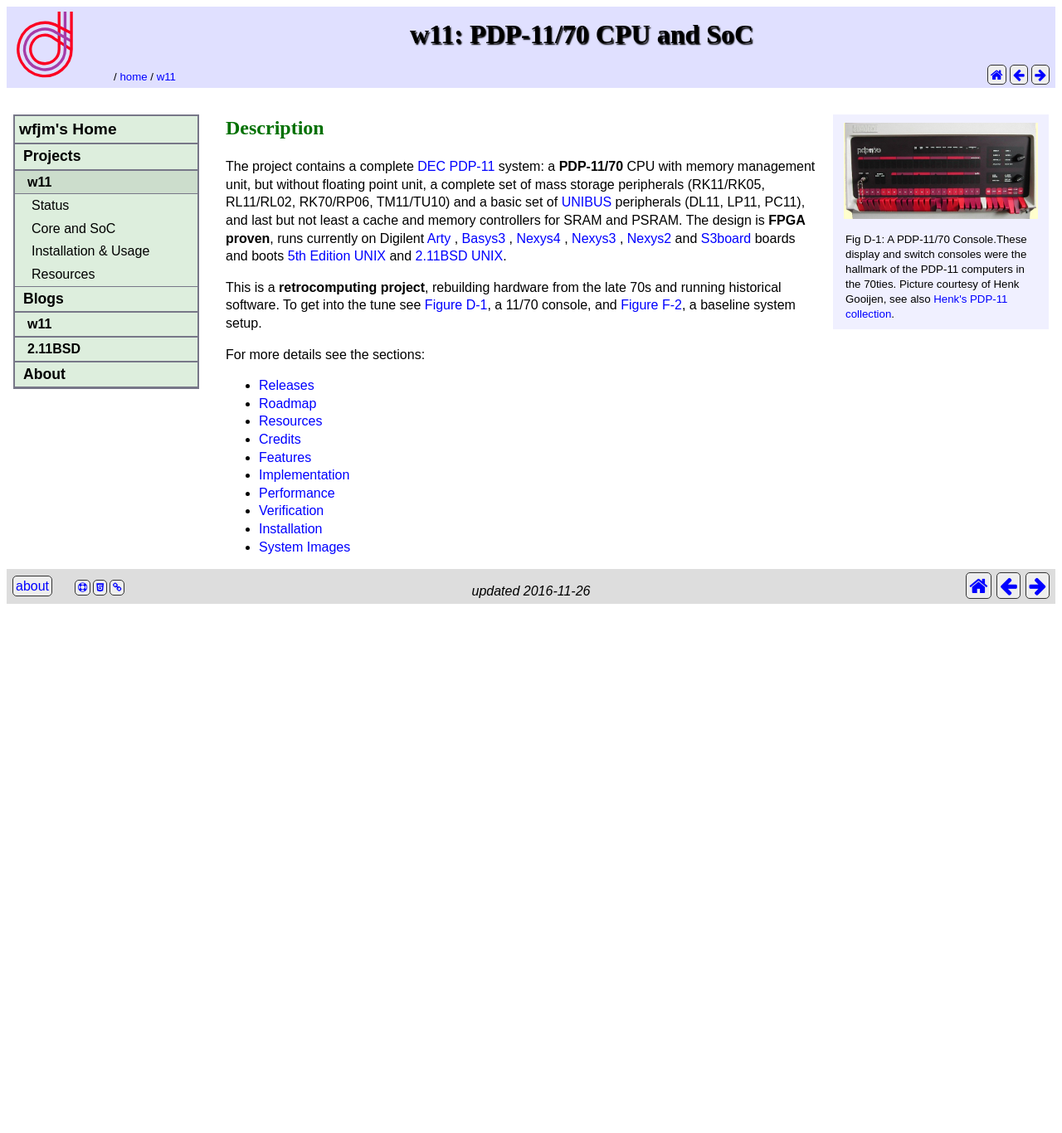
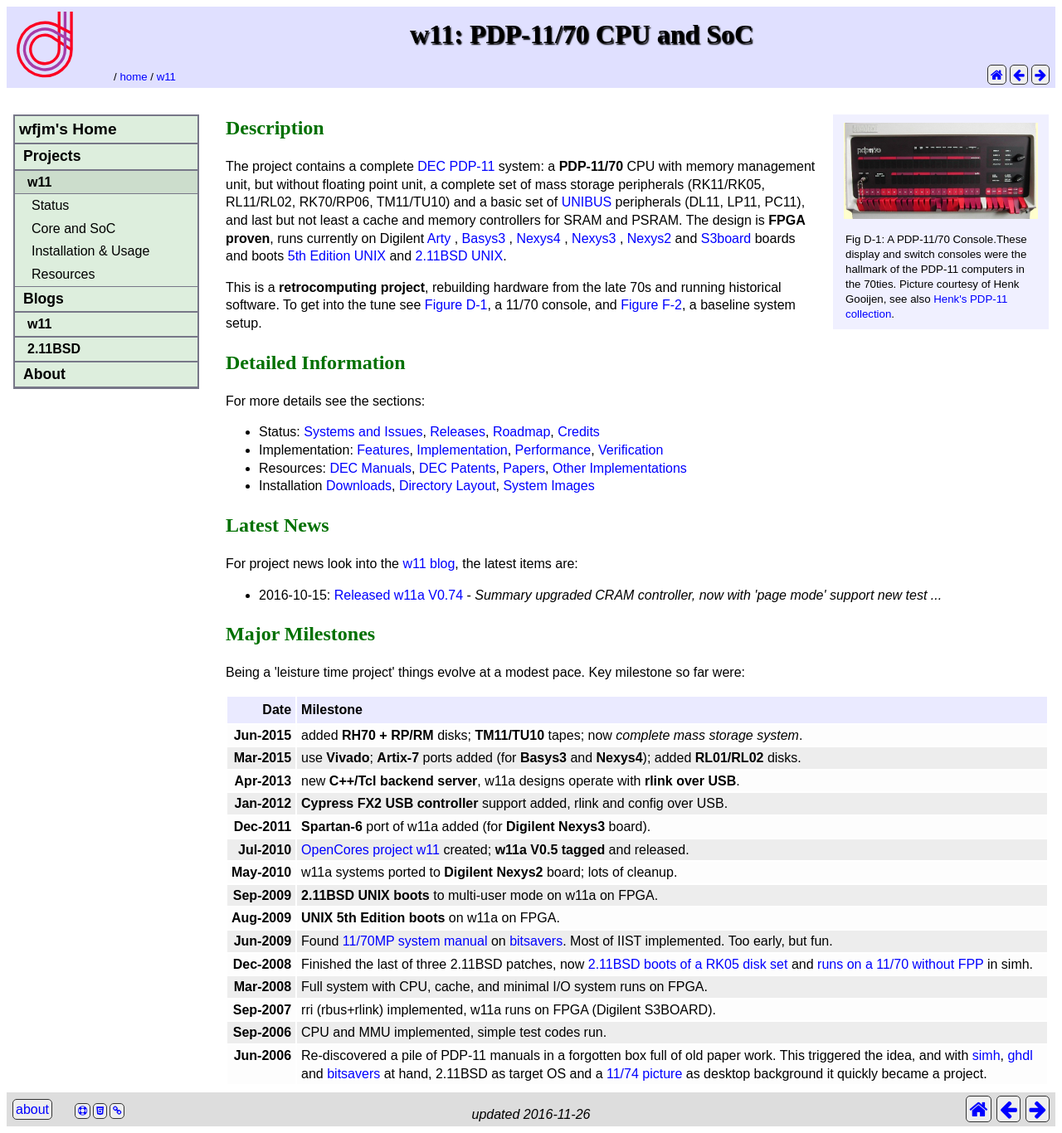
Before and after one commit to wfjm/wfjm.github.io, a Jekyll site: the page built from home/w11/index.html, in a window 1280 px wide. Shown: the whole page at 83% size. Built offline with Jekyll 4.4.1, drawn with Linux system fonts in a browser that asks for light colours; before the commit the page ends 900 px from its top, so only the background shows below that.

Commit message:
redo w11 main page, re-integrate major milestones

```diff
--- a/_data/navbar.yml
+++ b/_data/navbar.yml
@@ -10,8 +10,6 @@
   path: home/w11/
 - text: Status
   path: home/w11/proj/
-- text: Milestones
-  path: home/w11/proj/milestones.html
 - text: Releases
   path: home/w11/proj/releases.html
 - text: Roadmap
--- a/home/w11/impl/performance.html
+++ b/home/w11/impl/performance.html
@@ -105,7 +105,7 @@
 In both cases a Kubuntu 10.4 system with an Intel Core2 Duo
 <a href="http://ark.intel.com/products/33910">E8400</a> CPU
 was used,
-<a href="http://www.kernel.org/pub/linux/utils/kernel/cpufreq/cpufreq-set.html">
+<a href="https://www.kernel.org/pub/linux/utils/kernel/cpufreq/cpufreq-set.html">
 cpufreg</a> was fixed to 3 GHz.
 </p>
 <pre>
--- a/home/w11/index.html
+++ b/home/w11/index.html
@@ -3,6 +3,58 @@
 #
 my:
   changedate: 2016-11-26
+#
+  milestones:
+  - dat: Jun-2015
+    txt: added <b>RH70 + RP/RM</b> disks; <b>TM11/TU10</b> tapes;
+         now <i>complete mass storage system</i>.
+  - dat: Mar-2015
+    txt: use <b>Vivado</b>; <b>Artix-7</b> ports added (for <b>Basys3</b> and
+         <b>Nexys4</b>); added <b>RL01/RL02</b> disks.
+  - dat: Apr-2013
+    txt: new <b>C++/Tcl backend server</b>, w11a designs operate with
+         <b>rlink over USB</b>.
+  - dat: Jan-2012
+    txt: <b>Cypress FX2 USB controller</b> support added, rlink and config over
+         USB.
+  - dat: Dec-2011
+    txt: <b>Spartan-6</b> port of w11a added (for <b>Digilent Nexys3</b> board).
+  - dat: Jul-2010
+    txt: <a href="http://opencores.org/project,w11">OpenCores project w11</a>
+         created; <b>w11a V0.5 tagged</b> and released.
+  - dat: May-2010
+    txt: w11a systems ported to <b>Digilent Nexys2</b> board; lots of cleanup.
+  - dat: Sep-2009
+    txt: <b>2.11BSD UNIX boots</b> to multi-user mode on w11a on FPGA.
+  - dat: Aug-2009
+    txt: <b>UNIX 5th Edition boots</b> on w11a on FPGA.
+  - dat: Jun-2009
+    txt: Found <a href="http://www.bitsavers.org/pdf/dec/pdp11/1174/EK-70MP-TM_PRE_1170mp_Prelim_Technical_Manual_1977.pdf">
+         11/70MP system manual</a> on
+         <a href="http://www.bitsavers.org/pdf/dec/pdp11/1174/">bitsavers</a>.
+         Most of IIST implemented. Too early, but fun.
+  - dat: Dec-2008
+    txt: Finished the last of three 2.11BSD patches, now
+         <a href="https://web.archive.org/web/20141018182505/http://www.classiccmp.org/pipermail/cctech/2009-January/062011.html">
+         2.11BSD boots of a RK05 disk set</a> and
+         <a href="https://web.archive.org/web/20141018182505/http://www.classiccmp.org/pipermail/cctech/2007-January/032518.html">
+         runs on a 11/70 without FPP</a> in simh.
+  - dat: Mar-2008
+    txt: Full system with CPU, cache, and minimal I/O system runs on FPGA.
+  - dat: Sep-2007
+    txt: rri (rbus+rlink) implemented, w11a runs on FPGA (Digilent S3BOARD).
+  - dat: Sep-2006
+    txt: CPU and MMU implemented, simple test codes run.
+  - dat: Jun-2006
+    txt: Re-discovered a pile of PDP-11 manuals in a forgotten box full of old
+         paper work. This triggered the idea, and with
+         <a href="http://simh.trailing-edge.com/">simh</a>,
+         <a href="http://ghdl.free.fr/">ghdl</a> and
+         <a href="http://www.bitsavers.org/">bitsavers</a>
+         at hand, 2.11BSD as target OS and a
+         <a href="/home/w11/proj/roadmap.html#Fig_R-2">
+           11/74 picture</a>
+         as desktop background it quickly became a project.
 ---
 
 <!-- Fig. D-1 -->
@@ -20,6 +72,7 @@
 
 <h2 id="h_description">Description</h2>
 
+<p>
 The project contains a complete
 <a href="https://en.wikipedia.org/wiki/Digital_Equipment_Corporation">DEC</a>
 <a href="https://en.wikipedia.org/wiki/PDP-11">PDP-11</a>
@@ -40,7 +93,7 @@
 <a href="https://en.wikipedia.org/wiki/Research_Unix">5th Edition UNIX</a> and
 <a
 href="https://en.wikipedia.org/wiki/Berkeley_Software_Distribution#2BSD_.28PDP-11.29">2.11BSD UNIX</a>.
-
+</p>
 <p>
 This is a <b>retrocomputing project</b>, rebuilding hardware from the late 70s
 and running historical software. To get into the tune see
@@ -48,19 +101,74 @@
 <a href="/home/w11/impl/#Fig_F-2">Figure F-2</a>, a baseline system setup.
 </p>
 
+<h2 id="h_information">Detailed Information</h2>
 
 <p>
 For more details see the sections:
 </p>
 <ul>
-  <li><a href="/home/w11/proj/releases.html">Releases</a></li>
-  <li><a href="/home/w11/proj/roadmap.html">Roadmap</a></li>
-  <li><a href="/home/w11/info/">Resources</a></li>
-  <li><a href="/home/w11/proj/credits.html">Credits</a></li>
-  <li><a href="/home/w11/impl/">Features</a></li>
-  <li><a href="/home/w11/impl/implementation.html">Implementation</a></li>
-  <li><a href="/home/w11/impl/performance.html">Performance</a></li>
-  <li><a href="/home/w11/impl/verification.html">Verification</a></li>
-  <li><a href="/home/w11/inst/">Installation</a></li>
-  <li><a href="/home/w11/inst/systems.html">System Images</a></li>
+  <li>Status:
+    <a href="/home/w11/proj/">Systems and Issues</a>,
+    <a href="/home/w11/proj/releases.html">Releases</a>,
+    <a href="/home/w11/proj/roadmap.html">Roadmap</a>,
+    <a href="/home/w11/proj/credits.html">Credits</a>
+  </li>
+  <li>Implementation:
+    <a href="/home/w11/impl/">Features</a>,
+    <a href="/home/w11/impl/implementation.html">Implementation</a>,
+    <a href="/home/w11/impl/performance.html">Performance</a>,
+    <a href="/home/w11/impl/verification.html">Verification</a>
+  </li>
+
+  <li>Resources:
+    <a href="/home/w11/info/manuals.html">DEC Manuals</a>,
+    <a href="/home/w11/info/patents.html">DEC Patents</a>,
+    <a href="/home/w11/info/papers.html">Papers</a>,
+    <a href="/home/w11/info/others.html">Other Implementations</a>
+
+  </li>
+  <li>Installation
+    <a href="/home/w11/inst/index.html">Downloads</a>,
+    <a href="/home/w11/inst/dirlayout.html">Directory Layout</a>,
+    <a href="/home/w11/inst/systems.html">System Images</a>
+  </li>
 </ul>
+
+<h2 id="h_news">Latest News</h2>
+<p>
+For project news look into the <a href="/blogs/w11">w11 blog</a>, the latest
+items are:
+</p>
+<ul>
+  {% for post in site.categories["w11"] %}
+    <li>
+      {{ post.date | date: "%Y-%m-%d" }}:
+      <a href="{{ post.url }}">{{ post.title }}</a> -
+      <i> {{ post.excerpt | strip_html | truncate: 80}} </i>
+    </li>
+    {% if forloop.index0 >= 2 %} {% break %} {% endif %}
+  {% endfor %}
+</ul>
+
+<h2 id="h_milestones">Major Milestones</h2>
+
+<p>
+Being a 'leisture time project' things evolve at a modest pace. Key milestone
+so far were:
+</p>
+<table class="trtoggle">
+  <thead>
+    <tr>
+      <th class="ha-right"><b>Date</b></th>
+      <th class="ha-left">Milestone</th>
+    </tr>
+  </thead>
+  <tbody>
+    {% for ms in page.my.milestones %}
+    <tr>
+      <td class="ha-right va-top nowrap"><b>{{ms.dat}}</b></td>
+      <td>{{ms.txt}}</td>
+    </tr>
+    {% endfor %}
+  </tbody>
+</table>
--- a/home/w11/inst/index.html
+++ b/home/w11/inst/index.html
@@ -26,7 +26,7 @@
 <pre>
   <a href="http://www.retro11.de/data/oc_w11/oskits/">http://www.retro11.de/data/oc_w11/oskits/</a><i>ostype</i>_<i>mediatype</i>.tgz
 </pre>
-See section <a href="/home/w11/inst/systems.html#s_OS_Kits">Systems</a>, the
+See section <a href="/home/w11/inst/systems.html#h_os_kits">Systems</a>, the
 <a href="{{site.my.w11.blob}}/doc/w11a_os_guide.txt">w11a_os_guide.txt</a>,
 and the README files in the
 <a href="{{site.my.w11.tree}}/tools/oskit">tools/oskit</a>
--- a/home/w11/inst/systems.html
+++ b/home/w11/inst/systems.html
@@ -141,7 +141,7 @@
         subset
         of the full 2.11BSD distribution was packed onto 5 RK05 disk volumes
         or a single RL02 disk volume. Both disk sets are available for
-        download, see below under <a href="#s_OS_Kits">OS Kits</a>.
+        download, see below under <a href="#h_os_kits">OS Kits</a>.
         See <a href="#Fig_S-1">Figure S-1</a> for a
         screen shot of a 2.11BSD boot sequence on a w11a system.
     </li>
```
Also changed, not shown: home/w11/proj/milestones.html (deleted, +0 -79 lines).
